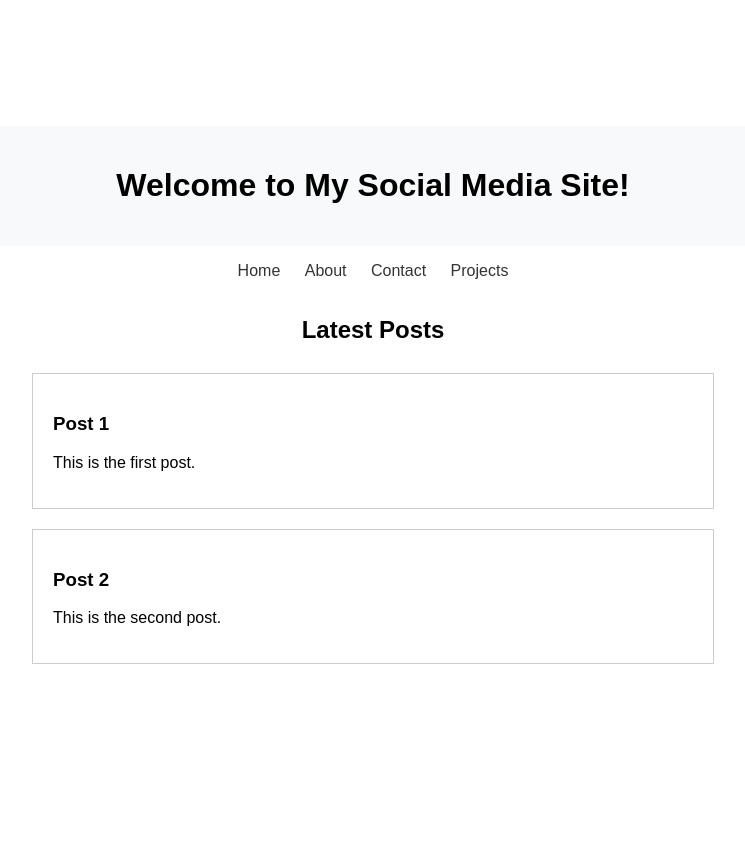
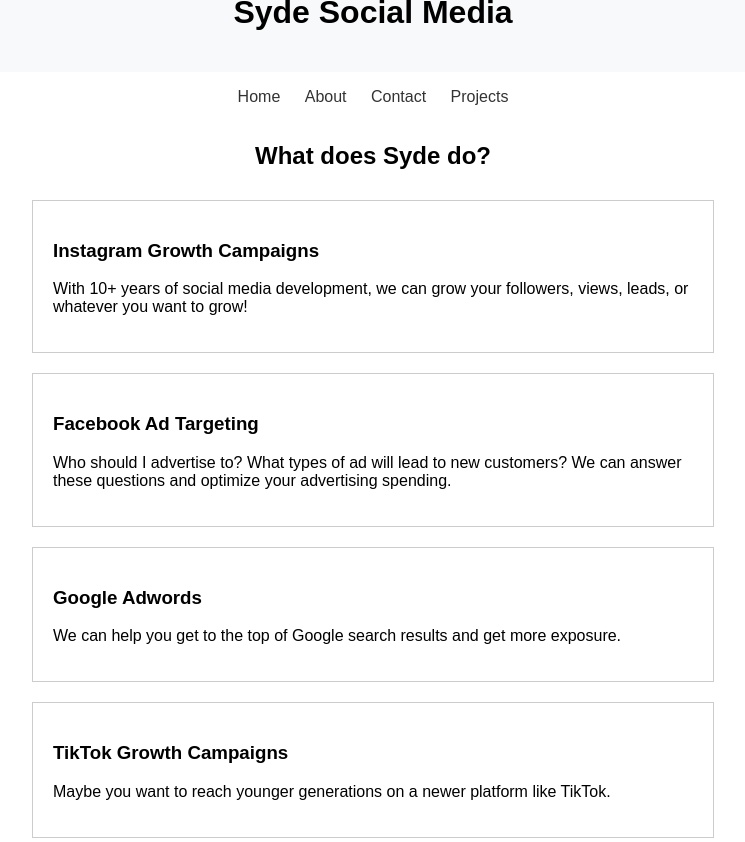
Before and after one commit to edwrand/SSMpage, a plain HTML site: page index.html in a window 1280 px wide. Shown: the whole page, without its empty margins (267-1012 px from the left). Before the commit the page ends 800 px from the top, so only its background shows below. Drawn offline with Linux system fonts and the light colour scheme.

Commit message:
adding home page content

```diff
--- a/index.html
+++ b/index.html
@@ -8,7 +8,7 @@
 
 <body>
     <header>
-        <h1>Welcome to My Social Media Site!</h1>
+        <h1>Syde Social Media</h1>
     </header>
     <nav>
         <ul>
@@ -19,7 +19,7 @@
         </ul>
     </nav>
     <main>
-        <h2>Latest Posts</h2>
+        <h2>What does Syde do?</h2>
         <div id="posts">
             <!-- posts will be loaded here -->
         </div>
--- a/script.js
+++ b/script.js
@@ -1,7 +1,10 @@
 // This is a placeholder for your actual data
 const posts = [
-    { title: 'Post 1', content: 'This is the first post.' },
-    { title: 'Post 2', content: 'This is the second post.' },
+    { title: 'Instagram Growth Campaigns', content: 'With 10+ years of social media development, we can grow your followers, views, leads, or whatever you want to grow!' },
+    { title: 'Facebook Ad Targeting', content: 'Who should I advertise to? What types of ad will lead to new customers? We can answer these questions and optimize your advertising spending.' },
+    { title: 'Google Adwords', content: 'We can help you get to the top of Google search results and get more exposure.' },
+    { title: 'TikTok Growth Campaigns', content: 'Maybe you want to reach younger generations on a newer platform like TikTok.' },
+
     // add more posts here
 ];
 
```
